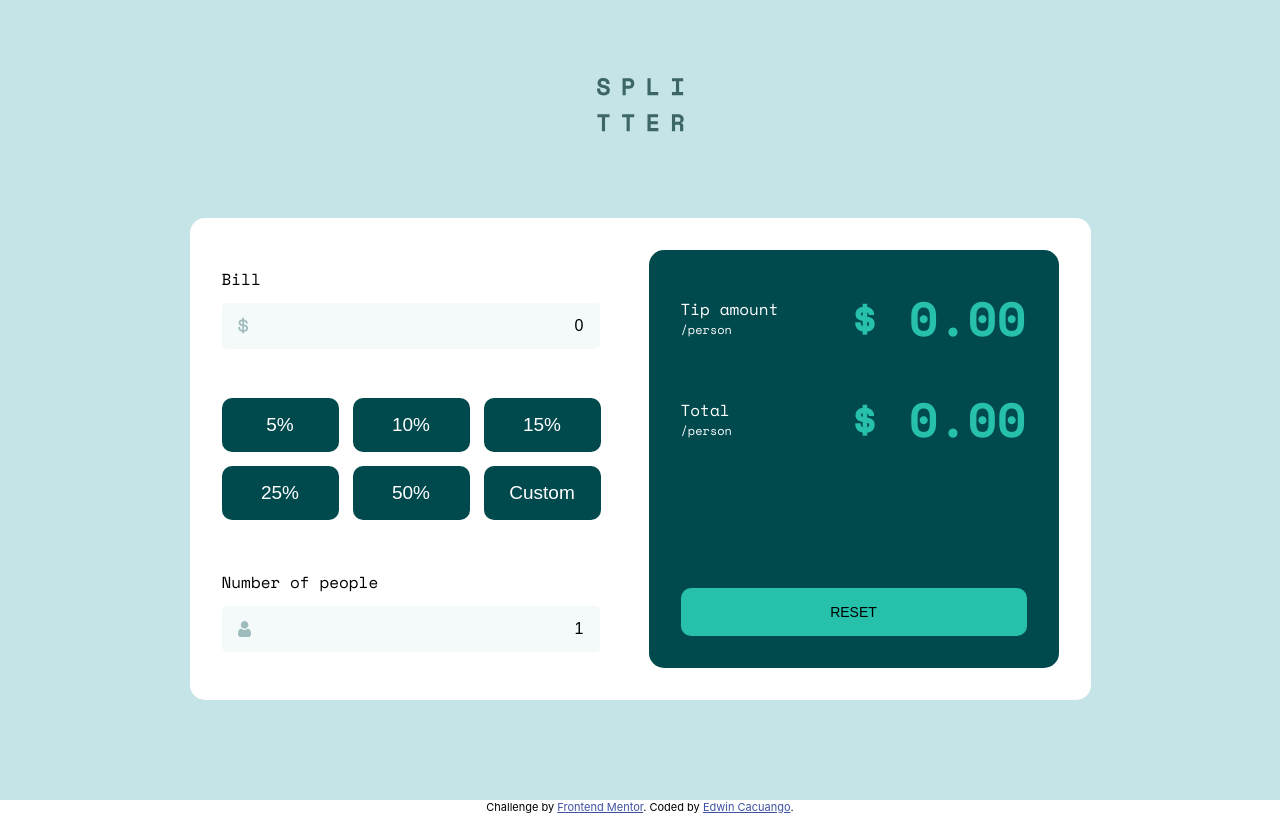
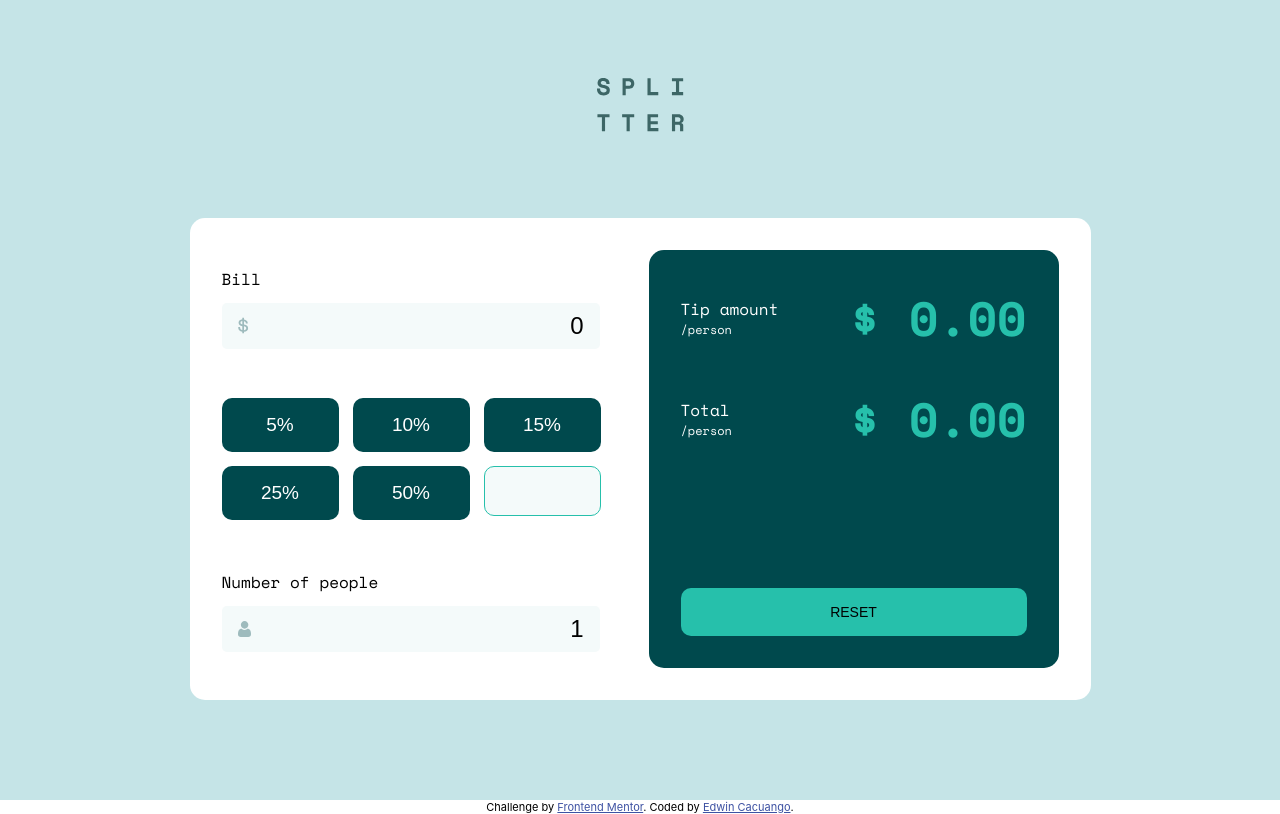
Before and after one commit to EdwinCacuango/tip-calculator-app, a React (Create React App) app in the folder my-tip-calculator/: page / in a window 1280 px wide. Both pictures are taken after a click on the button "Custom". Built offline with nearby package versions, Linux system fonts and the light colour scheme.

Commit message:
Reset Btn changes and input corrections -Conected input values with reset btn to change to default values when the btn is click -Changed the type of input to manage the limit of numbers

```diff
--- a/my-tip-calculator/src/components/calculator/Calculator.jsx
+++ b/my-tip-calculator/src/components/calculator/Calculator.jsx
@@ -22,13 +22,12 @@ const Calculator = () => {
     setPercentage(+numberButton);
   };
 
-
+  //Reset states in all the components
   const resetBtn=()=>{
     setBill(0)
     setNumberPerson(1)
     setPercentage(0)
   }
-
 
   return (
     <div className="calculator">
--- a/my-tip-calculator/src/components/calculator/inputCard/ButtonList.css
+++ b/my-tip-calculator/src/components/calculator/inputCard/ButtonList.css
@@ -15,7 +15,32 @@
   border-radius: 10px;
   padding: 1rem 0;
 }
-.percentage-btn:hover {
+.percentage-btn:hover, .percentage-btn:active {
   background-color: hsl(172, 67%, 45%);
   cursor: pointer;
 }
+
+
+
+.activeInput{
+  box-sizing: border-box;
+  height: 2.8125rem;
+  margin:0;
+  padding: 1.5rem 0.5rem;
+
+  background-color: hsl(189, 41%, 97%);
+  border: 0.5px solid  hsl(172, 67%, 45%);
+
+  font-family: 'Space Mono', monospace;
+  font-size: 1.1875rem;
+  font-weight: 500;
+  color:hsl(183, 100%, 15%);
+}
+
+.activeInput:active{
+  border: 0.5px hsl(172, 67%, 45%);
+}
+
+.activeInput:hover{
+  background-color:  hsl(189, 41%, 97%);
+}
--- a/my-tip-calculator/src/components/calculator/inputCard/ButtonsList.jsx
+++ b/my-tip-calculator/src/components/calculator/inputCard/ButtonsList.jsx
@@ -1,34 +1,104 @@
-import "./ButtonList.css"
-function ButtonsList(props){
+import { useState } from "react";
+import "./ButtonList.css";
 
-  const btnHandler=(valueClicked)=>{
-    props.savePercentage(valueClicked/100)
+function ButtonsList(props) {
+  const [activeCustom, setActiveCustom] = useState(false);
+
+  //Listen selected btn percentage
+  const btnHandler = (valueClicked) => {
+    props.savePercentage(valueClicked / 100);
+  };
+
+  //Show custom btn element
+  const customHandler = () => {
+    switch (activeCustom) {
+      case true:
+        setActiveCustom(false);
+        break;
+      case false:
+        setActiveCustom(true);
+        break;
+      default:
     }
+  };
 
-    return(
+  //Use the percentage from custom btn
+  const createPercentage = (e) => {
+    const value = e.target.value;
+    btnHandler(+value);
+  };
+
+  return (
     <div>
       <ul className="btn-list">
         <li>
-            <button className="percentage-btn" onClick={()=>{btnHandler(5)}}>5%</button>
+          <button
+            className="percentage-btn"
+            onClick={() => {
+              btnHandler(5);
+            }}
+          >
+            5%
+          </button>
         </li>
         <li>
-            <button className="percentage-btn" onClick={()=>{btnHandler(10)}}>10%</button>
+          <button
+            className="percentage-btn"
+            onClick={() => {
+              btnHandler(10);
+            }}
+          >
+            10%
+          </button>
         </li>
         <li>
-            <button className="percentage-btn" onClick={()=>{btnHandler(15)}}>15%</button>
+          <button
+            className="percentage-btn"
+            onClick={() => {
+              btnHandler(15);
+            }}
+          >
+            15%
+          </button>
         </li>
         <li>
-            <button className="percentage-btn" onClick={()=>{btnHandler(25)}}>25%</button>
+          <button
+            className="percentage-btn"
+            onClick={() => {
+              btnHandler(25);
+            }}
+          >
+            25%
+          </button>
         </li>
         <li>
-            <button className="percentage-btn" onClick={()=>{btnHandler(50)}}>50%</button>
+          <button
+            className="percentage-btn"
+            onClick={() => {
+              btnHandler(50);
+            }}
+          >
+            50%
+          </button>
         </li>
         <li>
-            <button className="percentage-btn" >Custom</button>
+          {!activeCustom &&  (
+            <button className="percentage-btn" onClick={customHandler}>
+              Custom
+            </button>
+          )}
+          {activeCustom && (
+            <input
+              className="percentage-btn activeInput"
+              type="text"
+              maxLength="3"
+              onChange={createPercentage}
+            />
+          )}
         </li>
       </ul>
     </div>
-    )
+  );
 }
 
 export default ButtonsList;
--- a/my-tip-calculator/src/components/calculator/inputCard/InputsCard.css
+++ b/my-tip-calculator/src/components/calculator/inputCard/InputsCard.css
@@ -15,7 +15,7 @@ input {
   background-color: hsl(189, 41%, 97%);
   border: none;
   text-align: right;
-  font-size: 1rem;
+  font-size: 1.5rem;
 }
 
 input[type=number]::-webkit-inner-spin-button,
--- a/my-tip-calculator/src/components/calculator/inputCard/InputsCard.jsx
+++ b/my-tip-calculator/src/components/calculator/inputCard/InputsCard.jsx
@@ -9,30 +9,28 @@ function InputCards(props) {
 
   //Number person handler
   const personHandler = (e) => {
-    if (e.target.value == 1) {
-      return;
-    }
-    props.saveNumberPerson(e.target.value);
+   props.saveNumberPerson(e.target.value);
   };
+
   return (
     <div className="inputs-card">
       <div>
         <p>Bill</p>
         <input
-          type="number"
+          type="text"
           id="bill"
-          min="1"
-          max="10000"
+          maxLength="10"
           value={props.billValue}
           onChange={billHandler}
         />
       </div>
-      <ButtonsList savePercentage={props.savePercentage}></ButtonsList>
+      <ButtonsList savePercentage={props.savePercentage} ></ButtonsList>
       <div>
         <p>Number of people</p>
         <input
-          type="number"
+          type="text"
           id="number-people"
+          maxLength="6"
           value={props.peopleValue}
           onChange={personHandler}
         />
```
Lines whose indentation alone changed are shown as unchanged.
